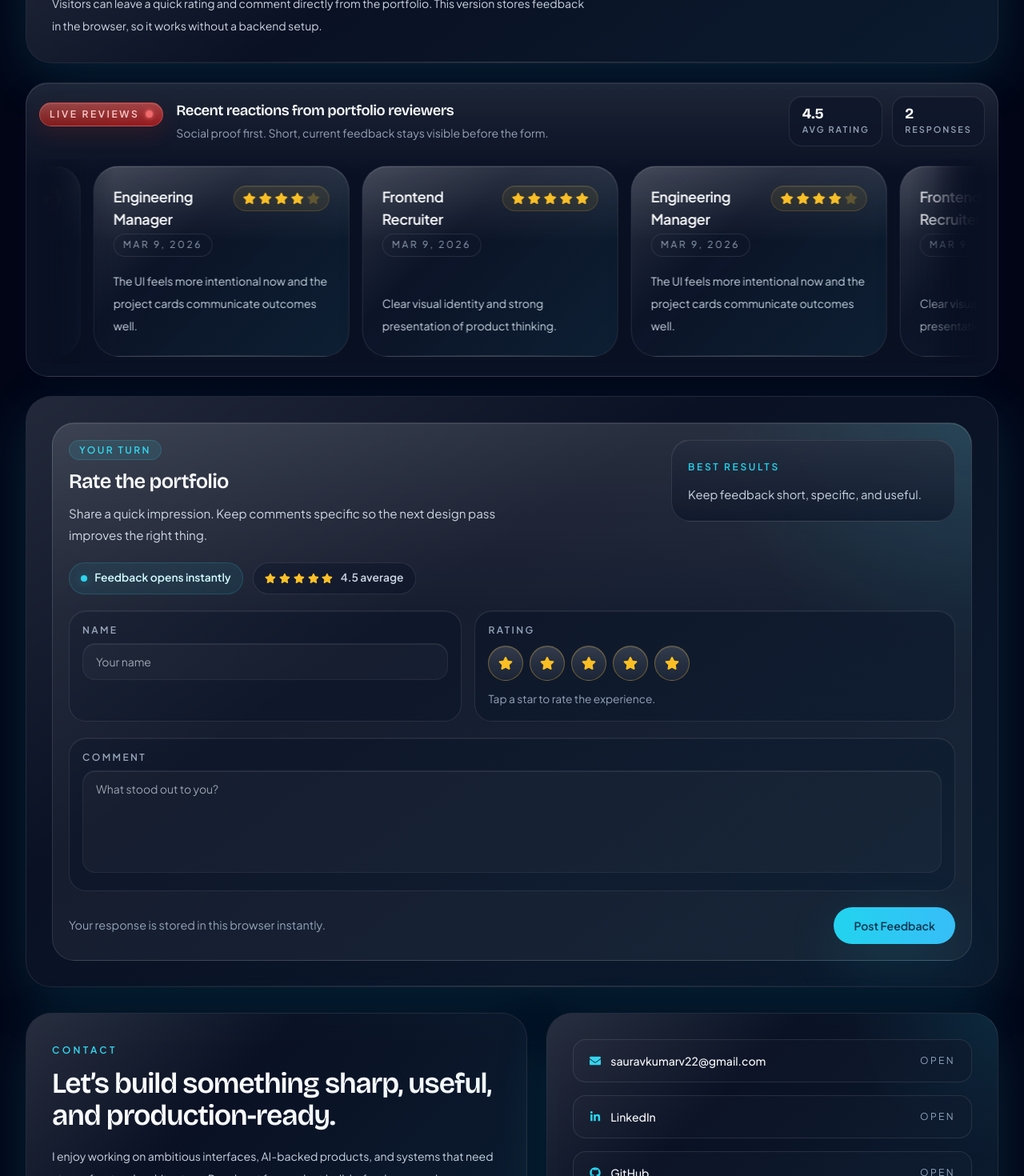
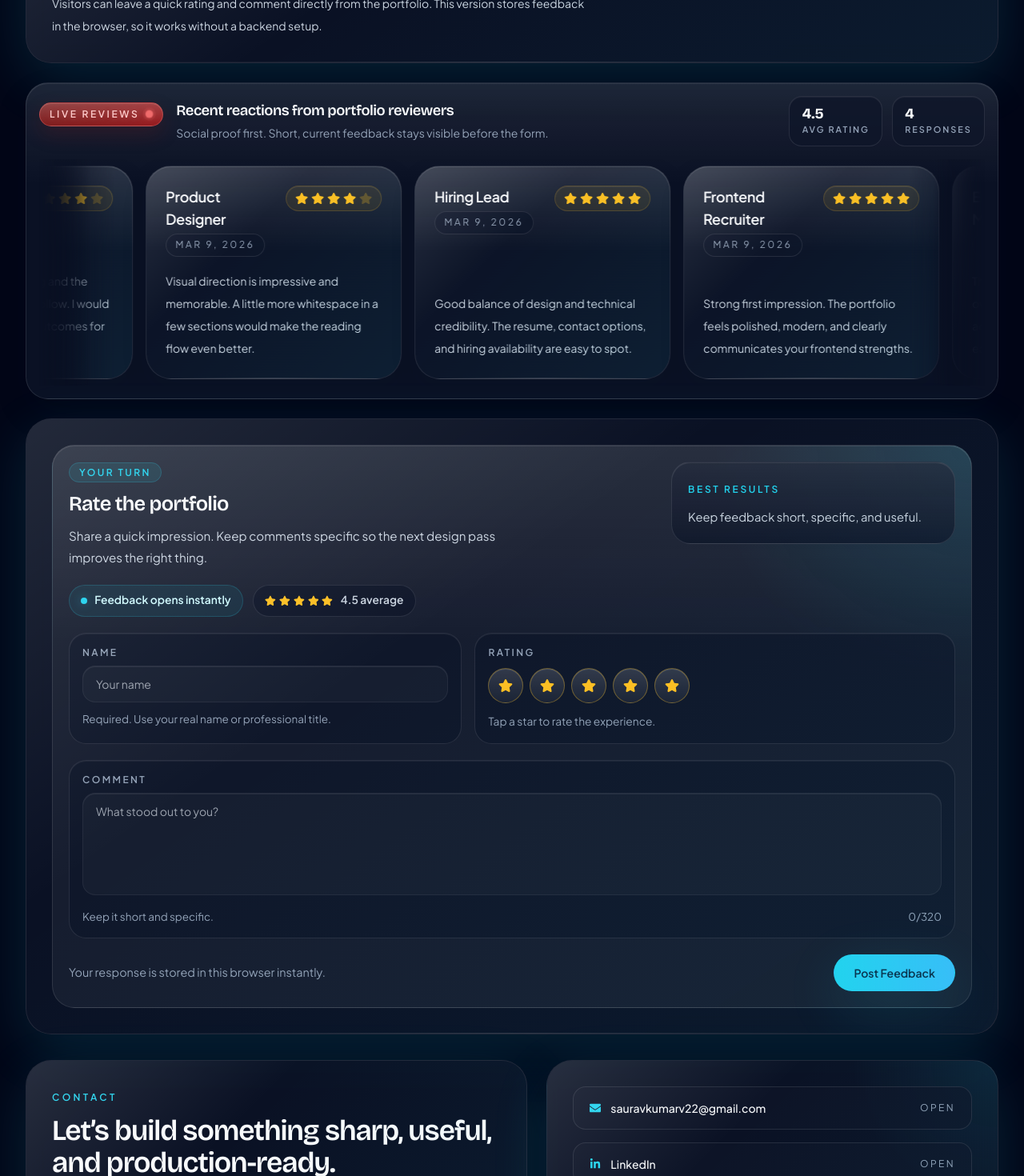
Before and after one commit to Sauravkumarv/modern-dev-portfolio, a React (Vite) app: page / in a window 1280 px wide. Shown: the part 2880-4350 px from the top of the page at 80% size. Built offline with nearby package versions, Linux system fonts and the light colour scheme.

Commit message:
Improve feedback validation and review defaults

```diff
--- a/src/components/sections/FeedbackSection.jsx
+++ b/src/components/sections/FeedbackSection.jsx
@@ -11,6 +11,12 @@ const initialFormState = {
   name: "",
   comment: "",
   rating: 5,
+};
+
+const initialFormErrors = {
+  name: "",
+  comment: "",
+  rating: "",
 };
 
 const formatDate = (value) =>
@@ -31,16 +37,57 @@ const FeedbackStars = ({ rating }) => (
 const FeedbackSection = () => {
   const { entries, addEntry, averageRating } = useFeedback();
   const [formState, setFormState] = useState(initialFormState);
+  const [formErrors, setFormErrors] = useState(initialFormErrors);
+  const [submitMessage, setSubmitMessage] = useState("");
   const marqueeEntries = useMemo(() => [...entries, ...entries, ...entries], [entries]);
+  const commentLength = formState.comment.trim().length;
+
+  const validateForm = () => {
+    const nextErrors = {
+      name: "",
+      comment: "",
+      rating: "",
+    };
+
+    const trimmedName = formState.name.trim();
+    const trimmedComment = formState.comment.trim();
+
+    if (trimmedName.length === 0) {
+      nextErrors.name = "Name is required.";
+    } else if (trimmedName.length > 48) {
+      nextErrors.name = "Name must be 48 characters or fewer.";
+    }
+
+    if (trimmedComment.length < 12) {
+      nextErrors.comment = "Comment must be at least 12 characters.";
+    } else if (trimmedComment.length > 320) {
+      nextErrors.comment = "Comment must be 320 characters or fewer.";
+    }
+
+    if (formState.rating < 1 || formState.rating > 5) {
+      nextErrors.rating = "Select a rating between 1 and 5.";
+    }
+
+    setFormErrors(nextErrors);
+    return !nextErrors.name && !nextErrors.comment && !nextErrors.rating;
+  };
 
   const handleSubmit = (event) => {
     event.preventDefault();
+    setSubmitMessage("");
 
-    if (!formState.comment.trim()) {
+    if (!validateForm()) {
       return;
     }
 
-    addEntry(formState);
+    const result = addEntry(formState);
+
+    setSubmitMessage(
+      result.persisted
+        ? "Feedback posted successfully."
+        : "Feedback posted, but your browser blocked local saving."
+    );
+    setFormErrors(initialFormErrors);
     setFormState(initialFormState);
   };
 
@@ -147,14 +194,27 @@ const FeedbackSection = () => {
               </label>
               <input
                 id="feedback-name"
-                className="feedback-input"
+                className={`feedback-input ${formErrors.name ? "is-invalid" : ""}`}
                 type="text"
                 value={formState.name}
-                onChange={(event) =>
-                  setFormState((current) => ({ ...current, name: event.target.value }))
-                }
+                maxLength={48}
+                onChange={(event) => {
+                  setFormState((current) => ({ ...current, name: event.target.value }));
+                  if (formErrors.name) {
+                    setFormErrors((current) => ({ ...current, name: "" }));
+                  }
+                }}
                 placeholder={feedbackSectionContent.placeholderName}
+                aria-invalid={Boolean(formErrors.name)}
+                aria-describedby={formErrors.name ? "feedback-name-error" : undefined}
               />
+              {formErrors.name ? (
+                <p id="feedback-name-error" className="feedback-field-error">
+                  {formErrors.name}
+                </p>
+              ) : (
+                <p className="feedback-field-helper">Required. Use your real name or professional title.</p>
+              )}
             </div>
 
             <div className="feedback-rating-panel">
@@ -168,10 +228,14 @@ const FeedbackSection = () => {
                       key={ratingValue}
                       type="button"
                       className={`feedback-star ${ratingValue <= formState.rating ? "is-active" : ""}`}
-                      onClick={() =>
-                        setFormState((current) => ({ ...current, rating: ratingValue }))
-                      }
+                      onClick={() => {
+                        setFormState((current) => ({ ...current, rating: ratingValue }));
+                        if (formErrors.rating) {
+                          setFormErrors((current) => ({ ...current, rating: "" }));
+                        }
+                      }}
                       aria-label={`Rate ${ratingValue} stars`}
+                      aria-pressed={ratingValue === formState.rating}
                     >
                       <FaStar />
                     </button>
@@ -179,6 +243,9 @@ const FeedbackSection = () => {
                 })}
               </div>
               <p className="feedback-rating-hint mt-3">Tap a star to rate the experience.</p>
+              {formErrors.rating ? (
+                <p className="feedback-field-error">{formErrors.rating}</p>
+              ) : null}
             </div>
           </div>
 
@@ -188,20 +255,38 @@ const FeedbackSection = () => {
             </label>
             <textarea
               id="feedback-comment"
-              className="feedback-input min-h-32 resize-none"
+              className={`feedback-input min-h-32 resize-none ${formErrors.comment ? "is-invalid" : ""}`}
               value={formState.comment}
-              onChange={(event) =>
-                setFormState((current) => ({ ...current, comment: event.target.value }))
-              }
+              maxLength={320}
+              onChange={(event) => {
+                setFormState((current) => ({ ...current, comment: event.target.value }));
+                if (formErrors.comment) {
+                  setFormErrors((current) => ({ ...current, comment: "" }));
+                }
+              }}
               placeholder={feedbackSectionContent.placeholderComment}
+              aria-invalid={Boolean(formErrors.comment)}
+              aria-describedby="feedback-comment-meta"
             />
+            <div id="feedback-comment-meta" className="feedback-field-meta">
+              <span className={formErrors.comment ? "feedback-field-error" : "feedback-field-helper"}>
+                {formErrors.comment || "Keep it short and specific."}
+              </span>
+              <span className="feedback-field-counter">{commentLength}/320</span>
+            </div>
           </div>
 
           <div className="feedback-form-actions">
-            <p className="feedback-form-actions-copy">
-              Your response is stored in this browser instantly.
+            <p
+              className={`feedback-form-actions-copy ${submitMessage ? "is-success" : ""}`}
+              role="status"
+            >
+              {submitMessage || "Your response is stored in this browser instantly."}
             </p>
-            <button type="submit" className="primary-button">
+            <button
+              type="submit"
+              className="primary-button"
+            >
               {feedbackSectionContent.submitLabel}
             </button>
           </div>
--- a/src/components/ui/BackgroundScene.jsx
+++ b/src/components/ui/BackgroundScene.jsx
@@ -2,7 +2,6 @@ import useReducedMotionPreference from "../../hooks/useReducedMotionPreference";
 
 const BackgroundScene = () => {
   const prefersReducedMotion = useReducedMotionPreference();
-  const isLowMotionMode = true;
 
   return (
     <div aria-hidden="true" className="pointer-events-none fixed inset-0 overflow-hidden">
--- a/src/components/ui/IconTextLink.jsx
+++ b/src/components/ui/IconTextLink.jsx
@@ -7,7 +7,7 @@ const IconTextLink = ({ href, icon, label, external = false, className = "" }) =
     <a
       href={href}
       target={external ? "_blank" : undefined}
-      rel={external ? "noreferrer" : undefined}
+      rel={external ? "noopener noreferrer" : undefined}
       className={`icon-text-link group flex items-center justify-between rounded-2xl border border-[var(--color-border)] bg-[var(--color-surface-elevated)] px-5 py-4 transition hover:border-[var(--color-accent)] hover:bg-[var(--color-surface-hover)] ${className}`.trim()}
     >
       <span className="icon-text-link-label flex items-center gap-3 text-sm font-medium text-[var(--color-text)]">
--- a/src/components/ui/SocialLinks.jsx
+++ b/src/components/ui/SocialLinks.jsx
@@ -13,7 +13,7 @@ const SocialLinks = ({ links, className = "" }) => {
             className="nav-icon-link"
             href={link.href}
             target={isExternal ? "_blank" : undefined}
-            rel={isExternal ? "noreferrer" : undefined}
+            rel={isExternal ? "noopener noreferrer" : undefined}
             aria-label={link.label}
           >
             {Icon ? <Icon /> : null}
--- a/src/data/feedback.js
+++ b/src/data/feedback.js
@@ -18,15 +18,29 @@ export const feedbackSectionContent = {
       id: "seed-1",
       name: "Frontend Recruiter",
       rating: 5,
-      comment: "Clear visual identity and strong presentation of product thinking.",
+      comment: "Strong first impression. The portfolio feels polished, modern, and clearly communicates your frontend strengths.",
       createdAt: "2026-03-09T10:00:00.000Z",
     },
     {
       id: "seed-2",
       name: "Engineering Manager",
       rating: 4,
-      comment: "The UI feels more intentional now and the project cards communicate outcomes well.",
+      comment: "The project section is strong and the overall structure is easy to follow. I would add even more metrics or outcomes for each project.",
       createdAt: "2026-03-09T12:00:00.000Z",
+    },
+    {
+      id: "seed-3",
+      name: "Product Designer",
+      rating: 4,
+      comment: "Visual direction is impressive and memorable. A little more whitespace in a few sections would make the reading flow even better.",
+      createdAt: "2026-03-09T14:30:00.000Z",
+    },
+    {
+      id: "seed-4",
+      name: "Hiring Lead",
+      rating: 5,
+      comment: "Good balance of design and technical credibility. The resume, contact options, and hiring availability are easy to spot.",
+      createdAt: "2026-03-09T17:15:00.000Z",
     },
   ],
 };
--- a/src/hooks/useFeedback.js
+++ b/src/hooks/useFeedback.js
@@ -2,6 +2,7 @@ import { useMemo, useState } from "react";
 import { feedbackSectionContent } from "../data/feedback";
 
 const STORAGE_KEY = "portfolio-feedback";
+const STORAGE_VERSION = 2;
 
 const readStoredEntries = () => {
   try {
@@ -14,8 +15,9 @@ const readStoredEntries = () => {
 const writeStoredEntries = (entries) => {
   try {
     window.localStorage.setItem(STORAGE_KEY, JSON.stringify(entries));
+    return true;
   } catch {
-    // Ignore storage failures so feedback stays usable in restricted browsers.
+    return false;
   }
 };
 
@@ -27,47 +29,63 @@ const clearStoredEntries = () => {
   }
 };
 
+const getDefaultEntries = () => feedbackSectionContent.initialEntries.map(normalizeEntry);
+
 const normalizeEntry = (entry) => ({
   id: entry.id ?? `${Date.now()}-${Math.random().toString(36).slice(2, 8)}`,
-  name: entry.name?.trim() || "Anonymous",
+  name: entry.name?.trim().slice(0, 48) || "Unknown",
   rating: Math.min(Math.max(Number(entry.rating) || 5, 1), 5),
-  comment: entry.comment?.trim() || "",
+  comment: entry.comment?.trim().slice(0, 320) || "",
   createdAt: entry.createdAt || new Date().toISOString(),
 });
 
 const getInitialEntries = () => {
   if (typeof window === "undefined") {
-    return feedbackSectionContent.initialEntries.map(normalizeEntry);
+    return getDefaultEntries();
   }
 
   const storedEntries = readStoredEntries();
 
   if (!storedEntries) {
-    return feedbackSectionContent.initialEntries.map(normalizeEntry);
+    return getDefaultEntries();
   }
 
   try {
     const parsedEntries = JSON.parse(storedEntries);
 
-    if (Array.isArray(parsedEntries) && parsedEntries.length > 0) {
-      return parsedEntries.map(normalizeEntry);
+    if (
+      parsedEntries &&
+      typeof parsedEntries === "object" &&
+      parsedEntries.version === STORAGE_VERSION &&
+      Array.isArray(parsedEntries.entries) &&
+      parsedEntries.entries.length > 0
+    ) {
+      return parsedEntries.entries.map(normalizeEntry);
     }
   } catch {
     clearStoredEntries();
   }
 
-  return feedbackSectionContent.initialEntries.map(normalizeEntry);
+  clearStoredEntries();
+  return getDefaultEntries();
 };
 
 const useFeedback = () => {
   const [entries, setEntries] = useState(getInitialEntries);
 
   const addEntry = (entry) => {
+    let persisted = false;
+
     setEntries((currentEntries) => {
       const nextEntries = [normalizeEntry(entry), ...currentEntries].slice(0, 8);
-      writeStoredEntries(nextEntries);
+      persisted = writeStoredEntries({
+        version: STORAGE_VERSION,
+        entries: nextEntries,
+      });
       return nextEntries;
     });
+
+    return { persisted };
   };
 
   const averageRating = useMemo(
--- a/src/styles/global.css
+++ b/src/styles/global.css
@@ -1010,6 +1010,39 @@ a {
     transform: translateY(-1px);
   }
 
+  .feedback-input.is-invalid {
+    border-color: rgba(248, 113, 113, 0.55);
+    box-shadow: 0 0 0 3px rgba(248, 113, 113, 0.12);
+  }
+
+  .feedback-field-helper,
+  .feedback-field-error,
+  .feedback-field-counter {
+    margin-top: 0.7rem;
+    font-size: 0.84rem;
+    line-height: 1.5;
+  }
+
+  .feedback-field-helper,
+  .feedback-field-counter {
+    color: var(--color-text-muted);
+  }
+
+  .feedback-field-error {
+    color: #f87171;
+  }
+
+  .feedback-field-meta {
+    display: flex;
+    align-items: flex-start;
+    justify-content: space-between;
+    gap: 1rem;
+  }
+
+  .feedback-field-counter {
+    flex-shrink: 0;
+  }
+
   .feedback-star {
     @apply inline-flex h-11 w-11 items-center justify-center rounded-full text-lg transition;
     border: 1px solid var(--color-border);
@@ -1279,6 +1312,17 @@ a {
   .feedback-form-actions-copy {
     font-size: 0.9rem;
     color: var(--color-text-muted);
+  }
+
+  .feedback-form-actions-copy.is-success {
+    color: #4ade80;
+  }
+
+  .feedback-form-actions .primary-button:disabled {
+    cursor: not-allowed;
+    opacity: 0.6;
+    transform: none;
+    box-shadow: none;
   }
 
   .contact-card {
```
